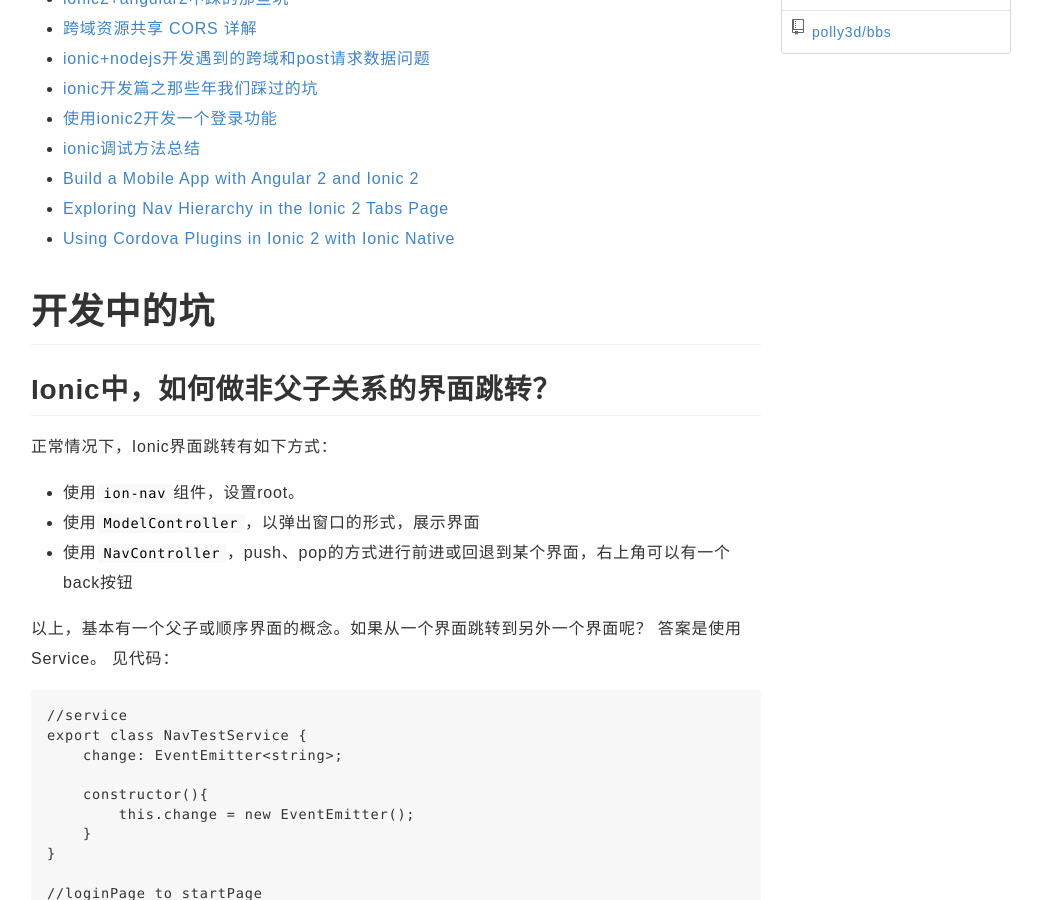
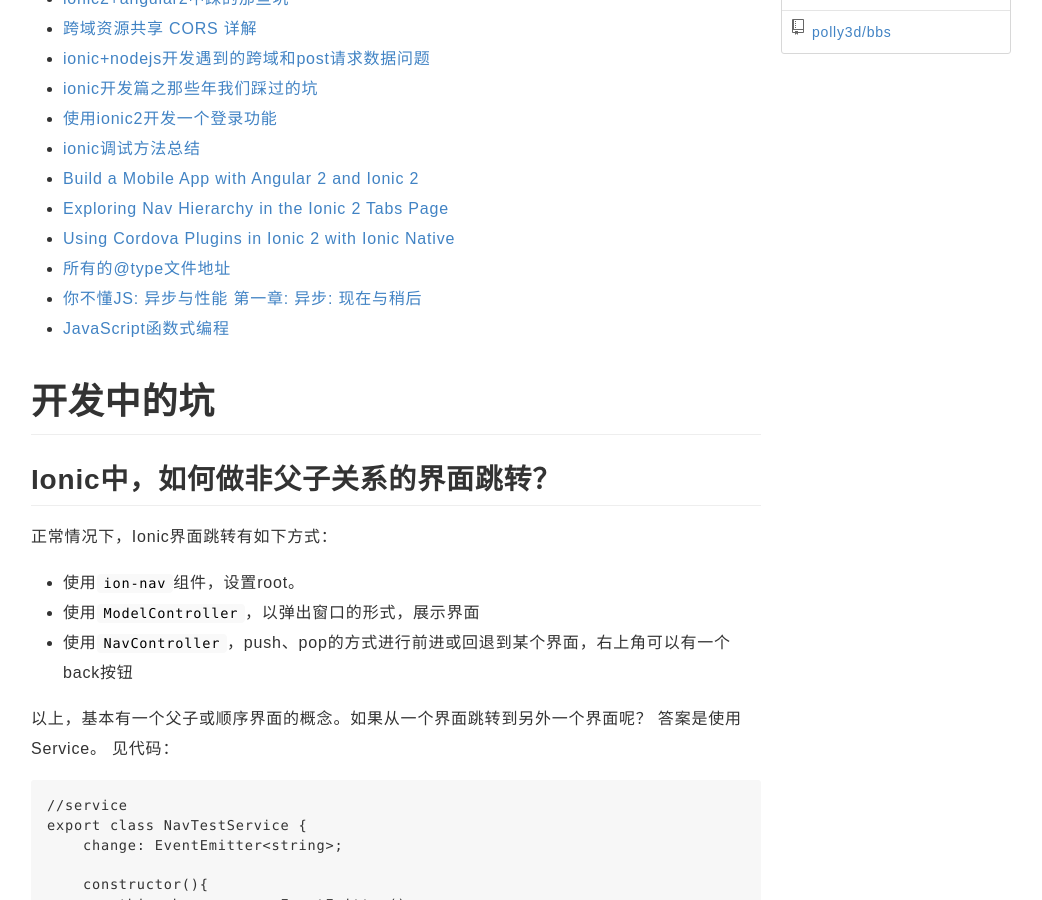
Before and after one commit to polly3d/polly3d.github.io, a Jekyll site: the page built from _posts/2016-10-28-ionic_learn.md, in a window 1280 px wide and 900 px high, scrolled down 345 px. Shown: the whole window, without its empty margins (119-1161 px from the left). Built offline with Jekyll 4.4.1, drawn with Linux system fonts in a browser that asks for light colours; comment, search, counter and statistics services are not loaded.

Commit message:
add post

```diff
--- a/_posts/2016-10-28-ionic_learn.md
+++ b/_posts/2016-10-28-ionic_learn.md
@@ -15,6 +15,9 @@
 * [Build a Mobile App with Angular 2 and Ionic 2](https://scotch.io/tutorials/build-a-mobile-app-with-angular-2-and-ionic-2)
 * [Exploring Nav Hierarchy in the Ionic 2 Tabs Page](https://webcake.co/exploring-nav-hierarchy-in-the-ionic-2-tabs-page/)
 * [Using Cordova Plugins in Ionic 2 with Ionic Native](http://www.joshmorony.com/using-cordova-plugins-in-ionic-2-with-ionic-native/)
+* [所有的@type文件地址](https://www.npmjs.com/~types)
+* [你不懂JS: 异步与性能 第一章: 异步: 现在与稍后](http://www.jianshu.com/p/8b985ea85e30)
+* [JavaScript函数式编程](https://zhuanlan.zhihu.com/p/21714695)
 
 
 # 开发中的坑
```
